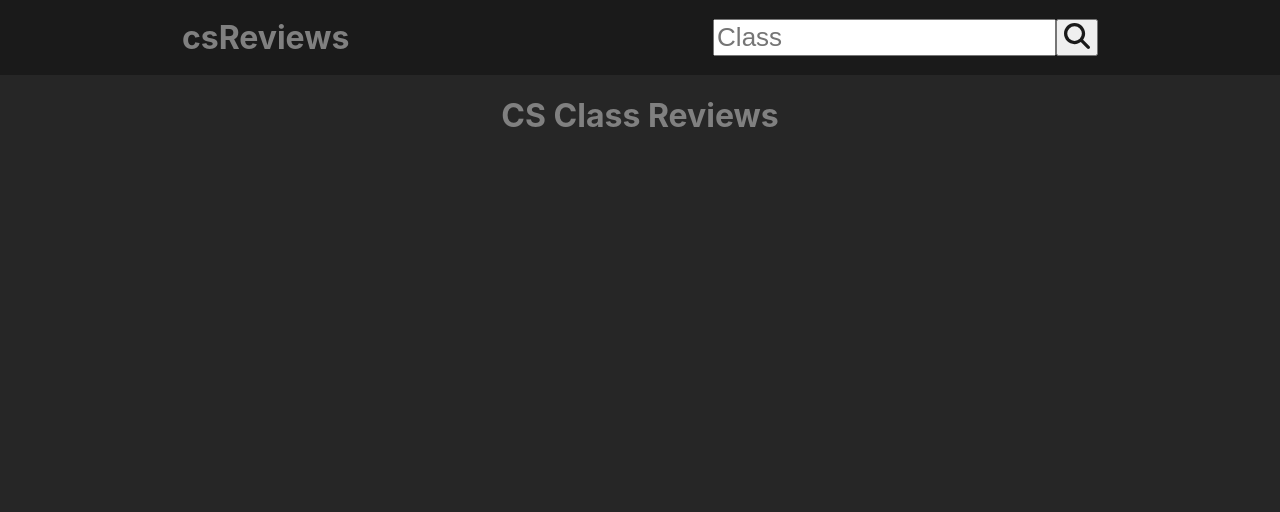
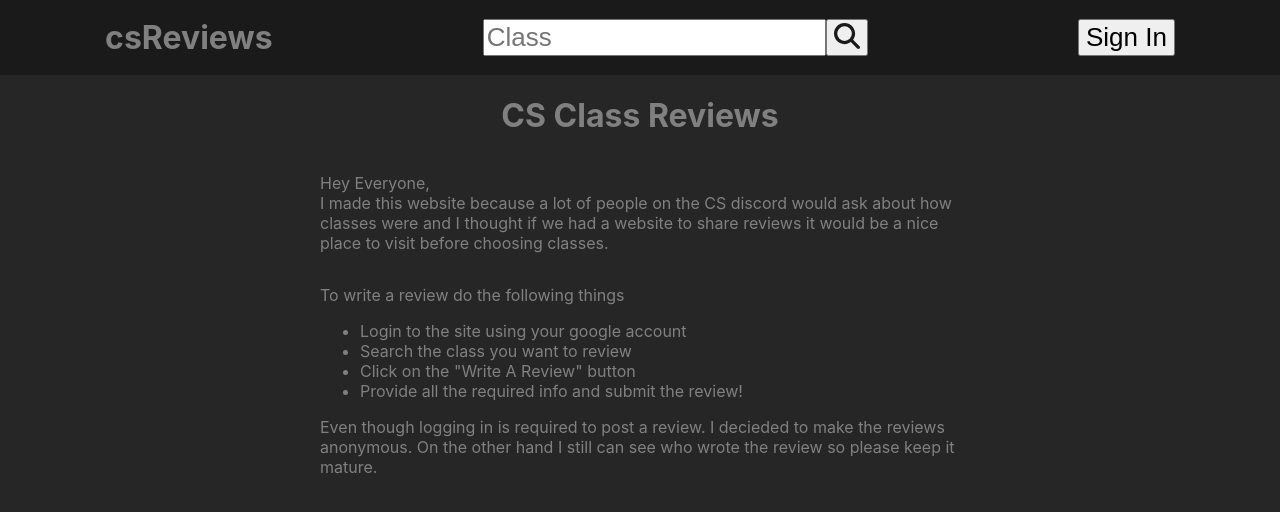
Before and after one commit to gabebautista11/uofu-cs-class-reviews, a React (Create React App) app: page / in a window 1280 px wide. Shown: the top 512 px of the page. Built offline with nearby package versions, Linux system fonts and the light colour scheme.

Commit message:
added a little paragraph to the home page

```diff
--- a/package.json
+++ b/package.json
@@ -6,6 +6,7 @@
     "@fortawesome/fontawesome-svg-core": "^6.1.0",
     "@fortawesome/free-solid-svg-icons": "^6.1.0",
     "@fortawesome/react-fontawesome": "^0.1.18",
+    "@reduxjs/toolkit": "^1.8.0",
     "@testing-library/jest-dom": "^5.16.2",
     "@testing-library/react": "^12.1.4",
     "@testing-library/user-event": "^13.5.0",
--- a/src/Components/Header/Header.css
+++ b/src/Components/Header/Header.css
@@ -11,3 +11,19 @@
   font-size: 26px;
   margin: auto;
 }
+
+.home-page-link {
+  all: unset;
+  margin: auto;
+}
+
+.home-page-link :hover {
+  cursor: pointer;
+}
+
+.info-section {
+  margin: auto;
+  display: flex;
+  flex-direction: column;
+  width: 50vw;
+}
--- a/src/Components/Header/Header.jsx
+++ b/src/Components/Header/Header.jsx
@@ -1,12 +1,40 @@
 import "./Header.css";
 import SearchBar from "../../Components/SearchBar/SearchBar";
+import { loginWithGoogle, logout } from "../../FirebaseData/GoogleAuth";
+import { getAuth } from "firebase/auth";
+import { useState } from "react";
+import { Link } from "react-router-dom";
 
 const Header = () => {
+  const [currentUser, setCurrentUser] = useState(getAuth().currentUser);
+  const signInClicked = () => {
+    console.log("sign in clciked");
+    loginWithGoogle().then(() => {
+      setCurrentUser(getAuth().currentUser);
+    });
+  };
+
+  const logoutClicked = () => {
+    console.log("sign out clicked");
+    logout().then(() => {
+      setCurrentUser(getAuth().currentUser);
+    });
+  };
   return (
     <div className="header">
-      <h1 className="logo">csReviews</h1>
+      <Link to={"/"} className="home-page-link">
+        <h1 className="logo">csReviews</h1>
+      </Link>
       <SearchBar />
-      {/* <button className="sign-in-button">Sign In</button> */}
+      {currentUser == null ? (
+        <button className="sign-in-button" onClick={() => signInClicked()}>
+          Sign In
+        </button>
+      ) : (
+        <button className="sign-in-button" onClick={() => logoutClicked()}>
+          Sign Out
+        </button>
+      )}
     </div>
   );
 };
--- /dev/null
+++ b/src/FirebaseData/GoogleAuth.js
@@ -0,0 +1,20 @@
+import "./FirebaseConfig.js";
+import {
+  getAuth,
+  GoogleAuthProvider,
+  signInWithPopup,
+  signOut,
+} from "firebase/auth";
+
+const auth = getAuth();
+const provider = new GoogleAuthProvider();
+
+const loginWithGoogle = async () => {
+  await signInWithPopup(auth, provider);
+};
+
+const logout = async () => {
+  await signOut(auth);
+};
+
+export { loginWithGoogle, logout };
--- a/src/Views/HomePage/HomePage.jsx
+++ b/src/Views/HomePage/HomePage.jsx
@@ -6,6 +6,28 @@ const HomePage = () => {
     <div className="HomePage">
       <Header />
       <h1 className="title">CS Class Reviews</h1>
+      <div className="info-section">
+        <p>
+          Hey Everyone, <br /> I made this website because a lot of people on
+          the CS discord would ask about how classes were and I thought if we
+          had a website to share reviews it would be a nice place to visit
+          before choosing classes.
+        </p>
+        <div className="list-area">
+          <p> To write a review do the following things</p>
+          <ul>
+            <li>Login to the site using your google account</li>
+            <li>Search the class you want to review</li>
+            <li>Click on the "Write A Review" button</li>
+            <li>Provide all the required info and submit the review!</li>
+          </ul>
+          <p>
+            Even though logging in is required to post a review. I decieded to
+            make the reviews anonymous. On the other hand I still can see who
+            wrote the review so please keep it mature.{" "}
+          </p>
+        </div>
+      </div>
     </div>
   );
 };
```
Also changed, not shown: public/manifest.json, 1 other file (tests, documents, lock files or other folders).
